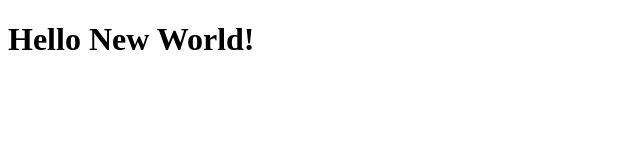
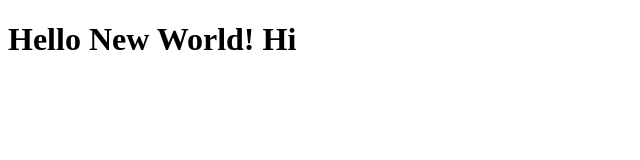
Before and after one commit to NikitaSokolkiy/frontrend, a plain HTML site: page index.html in a window 1280 px wide. Shown: the full height of the page, 0-640 px from the left. Drawn offline with Linux system fonts and the light colour scheme.

Commit message:
Change index.html

```diff
--- a/index.html
+++ b/index.html
@@ -9,7 +9,7 @@
     </head>
     <body>
         <h1>
-            Hello New World!
+            Hello New World! Hi
         </h1>
     </body>
 </html>
```
